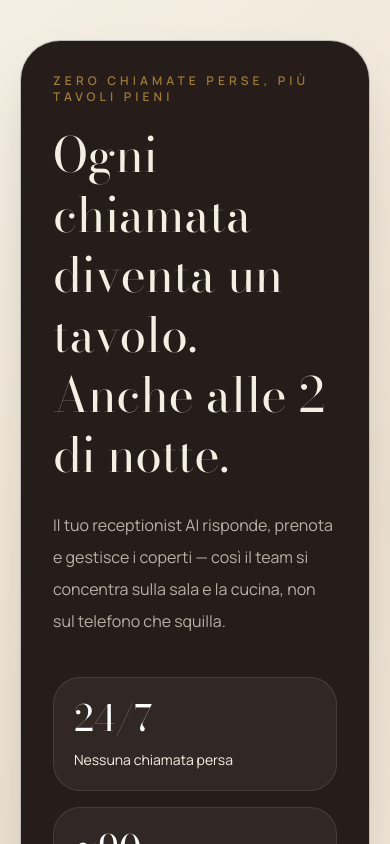
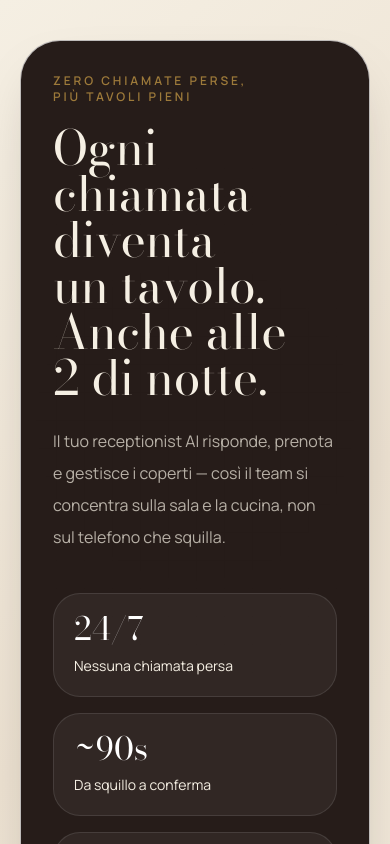
Before and after one commit to jmf42/RistoranteAI, a Next.js app in the folder dashboard/: page /login in a window 390 px wide. Shown: the top 844 px of the page. Built offline with nearby package versions, Linux system fonts and the light colour scheme; no server answers.

Commit message:
Harden dashboard typography overflow

```diff
--- a/dashboard/app/globals.css
+++ b/dashboard/app/globals.css
@@ -47,6 +47,38 @@ a {
   font-family: var(--font-display), serif;
 }
 
+.ui-kicker {
+  max-width: 100%;
+  overflow-wrap: anywhere;
+  text-wrap: balance;
+}
+
+.ui-display-title {
+  max-width: 100%;
+  overflow-wrap: anywhere;
+  word-break: break-word;
+  text-wrap: balance;
+  line-height: 0.96;
+}
+
+.ui-display-card-value {
+  max-width: 100%;
+  overflow-wrap: anywhere;
+  word-break: break-word;
+  text-wrap: balance;
+  line-height: 0.9;
+  font-size: clamp(2.6rem, 4vw, 4.4rem);
+}
+
+.ui-display-stat-value {
+  max-width: 100%;
+  overflow-wrap: anywhere;
+  word-break: break-word;
+  text-wrap: balance;
+  line-height: 0.92;
+  font-size: clamp(2rem, 3vw, 2.6rem);
+}
+
 input,
 select,
 textarea,
--- a/dashboard/app/login/page.tsx
+++ b/dashboard/app/login/page.tsx
@@ -7,10 +7,10 @@ export default function LoginPage() {
     <div className="flex min-h-screen items-center justify-center px-5 py-10">
       <div className="grid w-full max-w-6xl gap-6 lg:grid-cols-[1.2fr_0.8fr]">
         <section className="overflow-hidden rounded-[2.5rem] border border-white/70 bg-night p-8 text-ivory shadow-card lg:p-12">
-          <p className="text-xs font-semibold uppercase tracking-[0.34em] text-gold/75">
+          <p className="ui-kicker text-xs font-semibold uppercase tracking-[0.24em] text-gold/75 sm:tracking-[0.34em]">
             Zero chiamate perse, più tavoli pieni
           </p>
-          <h1 className="mt-5 max-w-2xl font-display text-5xl leading-tight lg:text-6xl">
+          <h1 className="ui-display-title mt-5 max-w-2xl font-display text-5xl lg:text-6xl">
             Ogni chiamata diventa un tavolo. Anche alle 2 di notte.
           </h1>
           <p className="mt-6 max-w-2xl text-base leading-8 text-ivory/70">
@@ -24,7 +24,7 @@ export default function LoginPage() {
               ["100%", "Visibilità coperti live"]
             ].map(([value, label]) => (
               <article key={label} className="rounded-[1.7rem] border border-white/10 bg-white/5 p-5">
-                <p className="font-display text-4xl text-white">{value}</p>
+                <p className="ui-display-stat-value font-display text-white">{value}</p>
                 <p className="mt-3 text-sm text-ivory/68">{label}</p>
               </article>
             ))}
@@ -32,10 +32,10 @@ export default function LoginPage() {
         </section>
 
         <section className="rounded-[2.5rem] border border-white/75 bg-white/78 p-8 shadow-card backdrop-blur lg:p-10">
-          <p className="text-xs font-semibold uppercase tracking-[0.3em] text-terracotta/70">
+          <p className="ui-kicker text-xs font-semibold uppercase tracking-[0.24em] text-terracotta/70 sm:tracking-[0.3em]">
             Dashboard ristorante
           </p>
-          <h2 className="mt-4 font-display text-4xl text-ink">Accedi</h2>
+          <h2 className="ui-display-title mt-4 font-display text-4xl text-ink">Accedi</h2>
           <p className="mt-3 text-sm leading-7 text-ink/65">
             Inserisci le tue credenziali per accedere alla dashboard operativa del ristorante.
           </p>
--- a/dashboard/app/page.tsx
+++ b/dashboard/app/page.tsx
@@ -154,11 +154,11 @@ export default function HomePage() {
 
             <SectionCard title="Lettura rapida del giorno" kicker="Front of house">
               <div className="grid gap-4 sm:grid-cols-2">
-                <article className="rounded-[1.5rem] border border-stone/80 bg-ivory/70 p-5">
-                  <p className="text-xs uppercase tracking-[0.28em] text-terracotta/70">
+                <article className="min-w-0 rounded-[1.5rem] border border-stone/80 bg-ivory/70 p-5">
+                  <p className="ui-kicker text-xs uppercase tracking-[0.22em] text-terracotta/70 sm:tracking-[0.28em]">
                     Stato conversione
                   </p>
-                  <p className="mt-4 font-display text-5xl text-ink">
+                  <p className="ui-display-card-value mt-4 font-display text-ink">
                     {overview.booking_rate_today.status === "good" ? "Solido" : "Attenzione"}
                   </p>
                   <p className="mt-3 text-sm leading-7 text-ink/65">
@@ -167,11 +167,11 @@ export default function HomePage() {
                     settimanale.
                   </p>
                 </article>
-                <article className="rounded-[1.5rem] border border-stone/80 bg-ink p-5 text-ivory">
-                  <p className="text-xs uppercase tracking-[0.28em] text-gold/75">
+                <article className="min-w-0 rounded-[1.5rem] border border-stone/80 bg-ink p-5 text-ivory">
+                  <p className="ui-kicker text-xs uppercase tracking-[0.22em] text-gold/75 sm:tracking-[0.28em]">
                     Turno da sorvegliare
                   </p>
-                  <p className="mt-4 font-display text-5xl">
+                  <p className="ui-display-card-value mt-4 font-display">
                     {trends.escalations.length ? trends.escalations[0].outcome.replaceAll("_", " ") : "nessuno"}
                   </p>
                   <p className="mt-3 text-sm leading-7 text-ivory/70">
--- a/dashboard/components/dashboard-shell.tsx
+++ b/dashboard/components/dashboard-shell.tsx
@@ -56,10 +56,10 @@ export function DashboardShell({
     return (
       <div className="flex min-h-screen items-center justify-center bg-grain px-6">
         <div className="rounded-[2rem] border border-white/70 bg-white/75 px-8 py-10 text-center shadow-card">
-          <p className="text-xs font-semibold uppercase tracking-[0.32em] text-terracotta/70">
+          <p className="ui-kicker text-xs font-semibold uppercase tracking-[0.24em] text-terracotta/70 sm:tracking-[0.32em]">
             Ristorante AI
           </p>
-          <p className="mt-4 font-display text-3xl text-ink">Carico la postazione...</p>
+          <p className="ui-display-title mt-4 font-display text-3xl text-ink">Carico la postazione...</p>
         </div>
       </div>
     );
@@ -71,10 +71,10 @@ export function DashboardShell({
         <aside className="lg:sticky lg:top-5 lg:h-[calc(100vh-2.5rem)] lg:w-[280px] lg:flex-none">
           <div className="flex h-full flex-col rounded-[2rem] border border-white/70 bg-night px-6 py-7 text-ivory shadow-card">
             <div>
-              <p className="text-xs font-semibold uppercase tracking-[0.34em] text-gold/80">
+              <p className="ui-kicker text-xs font-semibold uppercase tracking-[0.24em] text-gold/80 sm:tracking-[0.34em]">
                 Italian hospitality OS
               </p>
-              <h1 className="mt-4 font-display text-4xl leading-none">Ristorante AI</h1>
+              <h1 className="ui-display-title mt-4 font-display text-4xl">Ristorante AI</h1>
               <p className="mt-3 text-sm text-ivory/70">
                 Più tavoli pieni, meno telefonate al banco. Tutto in una sola cabina di regia.
               </p>
@@ -123,10 +123,10 @@ export function DashboardShell({
           <div className="rounded-[2.25rem] border border-white/75 bg-white/70 p-5 shadow-card backdrop-blur lg:p-7">
             <header className="mb-8 flex flex-col gap-5 border-b border-stone/80 pb-6 lg:flex-row lg:items-end lg:justify-between">
               <div>
-                <p className="text-xs font-semibold uppercase tracking-[0.32em] text-terracotta/70">
-                  {restaurant ? restaurant.name : "Workspace"}
-                </p>
-                <h2 className="mt-3 font-display text-4xl text-ink">{title}</h2>
+              <p className="ui-kicker text-xs font-semibold uppercase tracking-[0.24em] text-terracotta/70 sm:tracking-[0.32em]">
+                {restaurant ? restaurant.name : "Workspace"}
+              </p>
+              <h2 className="ui-display-title mt-3 font-display text-4xl text-ink">{title}</h2>
                 <p className="mt-2 max-w-2xl text-sm leading-6 text-ink/65">{subtitle}</p>
               </div>
               <div className="flex flex-col gap-3 sm:flex-row sm:items-center">
--- a/dashboard/components/section-card.tsx
+++ b/dashboard/components/section-card.tsx
@@ -12,15 +12,15 @@ export function SectionCard({
   action?: ReactNode;
 }) {
   return (
-    <section className="rounded-[2rem] border border-stone/80 bg-white/80 p-6 shadow-card backdrop-blur">
+    <section className="min-w-0 rounded-[2rem] border border-stone/80 bg-white/80 p-6 shadow-card backdrop-blur">
       <div className="mb-5 flex items-start justify-between gap-4">
-        <div>
+        <div className="min-w-0">
           {kicker ? (
-            <p className="mb-2 text-xs font-semibold uppercase tracking-[0.32em] text-terracotta/70">
+            <p className="ui-kicker mb-2 text-xs font-semibold uppercase tracking-[0.24em] text-terracotta/70 sm:tracking-[0.32em]">
               {kicker}
             </p>
           ) : null}
-          <h2 className="font-display text-2xl text-ink">{title}</h2>
+          <h2 className="ui-display-title font-display text-2xl text-ink">{title}</h2>
         </div>
         {action}
       </div>
--- a/dashboard/components/stat-card.tsx
+++ b/dashboard/components/stat-card.tsx
@@ -21,12 +21,14 @@ export function StatCard({
 
   return (
     <article
-      className={`rounded-[1.75rem] border border-white/70 bg-gradient-to-br ${colorMap[tone]} p-5 shadow-card`}
+      className={`min-w-0 rounded-[1.75rem] border border-white/70 bg-gradient-to-br ${colorMap[tone]} p-5 shadow-card`}
     >
-      <p className="text-xs font-semibold uppercase tracking-[0.24em] text-ink/55">{label}</p>
+      <p className="ui-kicker text-xs font-semibold uppercase tracking-[0.2em] text-ink/55 sm:tracking-[0.24em]">
+        {label}
+      </p>
       <div className="mt-4 flex items-end justify-between gap-4">
-        <div>
-          <p className="font-display text-4xl text-ink">{value}</p>
+        <div className="min-w-0">
+          <p className="ui-display-stat-value font-display text-ink">{value}</p>
           <p className="mt-2 text-sm text-ink/60">{detail}</p>
         </div>
         <div className="rounded-full border border-current/20 bg-white/75 px-3 py-1 text-sm font-semibold">
```
